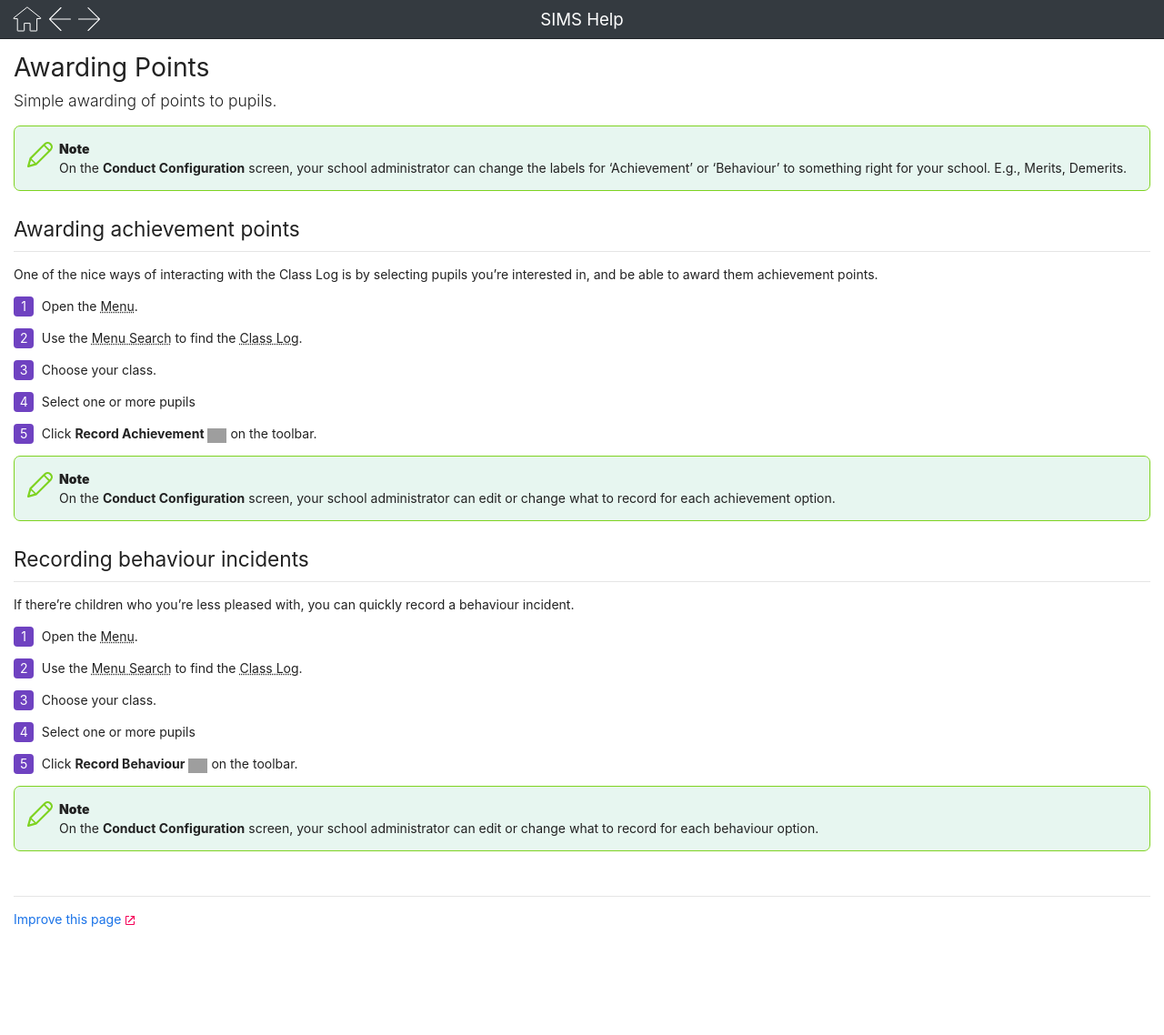
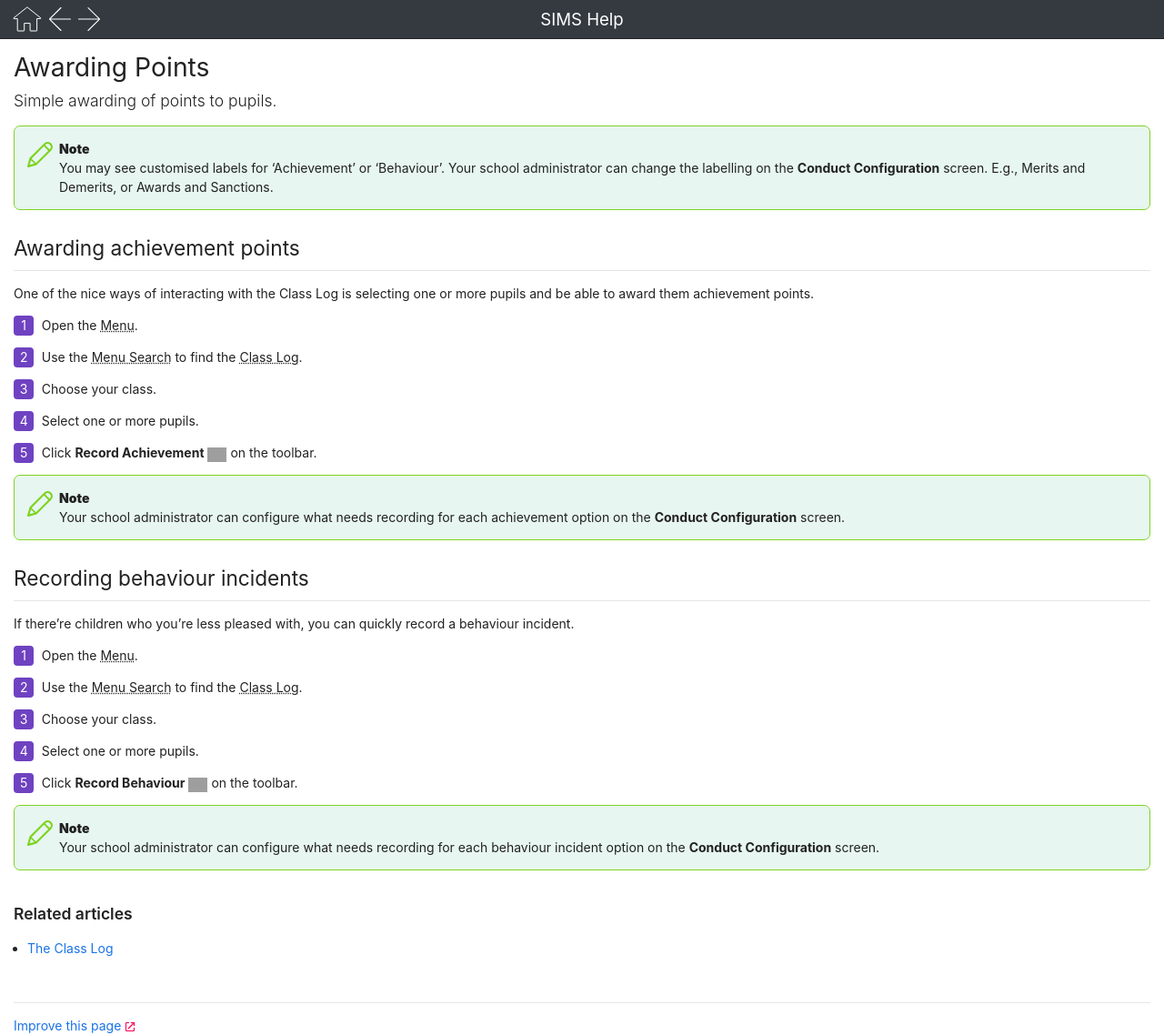
Before and after one commit to TrautsNottus/trautsnottus.github.io, a Jekyll site: the page built from _docs/classteacher/clog/conduct.md, in a window 1280 px wide. Shown: the whole page at 91% size. Built offline with Jekyll 4.4.1, drawn with Linux system fonts in a browser that asks for light colours; nearby versions of some CDN libraries; grey boxes are pictures that could not be loaded.

Commit message:
proofing

```diff
--- a/_docs/classteacher/clog/conduct.md
+++ b/_docs/classteacher/clog/conduct.md
@@ -4,20 +4,20 @@
 Simple awarding of points to pupils.
 {:.lead}
 
-> On the **Conduct Configuration** screen, your school administrator can change the labels for 'Achievement' or 'Behaviour' to something right for your school. E.g., Merits, Demerits.
+> You may see customised labels for ‘Achievement’ or ‘Behaviour’. Your school administrator can change the labelling on the **Conduct Configuration** screen. E.g., Merits and Demerits, or Awards and Sanctions.
 {: .note}
 
 ## Awarding achievement points
 
-One of the nice ways of interacting with the Class Log is by selecting pupils you're interested in, and be able to award them achievement points.
+One of the nice ways of interacting with the Class Log is selecting one or more pupils and be able to award them achievement points.
 
 1. Open the {% include glossarytooltip.html explain="Menu" %}.
-2. Use the {% include glossarytooltip.html explain="Menu Search" %} to find the {% include glossarytooltip.html explain="Class Log" page=page %}.
-3. Choose your class.
-4. Select one or more pupils
-5. Click **Record Achievement** {% include icon.html url="face-happy" title="Achievements" %} on the toolbar.
+1. Use the {% include glossarytooltip.html explain="Menu Search" %} to find the {% include glossarytooltip.html explain="Class Log" page=page %}.
+1. Choose your class.
+1. Select one or more pupils.
+1. Click **Record Achievement** {% include icon.html url="face-happy" title="Achievements" %} on the toolbar.
 
-> On the **Conduct Configuration** screen, your school administrator can edit or change what to record for each achievement option.
+> Your school administrator can configure what needs recording for each achievement option on the **Conduct Configuration** screen.
 {:.note}
 
 ## Recording behaviour incidents
@@ -27,8 +27,13 @@
 1. Open the {% include glossarytooltip.html explain="Menu" %}.
 2. Use the {% include glossarytooltip.html explain="Menu Search" %} to find the {% include glossarytooltip.html explain="Class Log" page=page %}.
 3. Choose your class.
-4. Select one or more pupils
+4. Select one or more pupils.
 5. Click **Record Behaviour** {% include icon.html url="face-sad" title="Behaviour" %} on the toolbar.
 
-> On the **Conduct Configuration** screen, your school administrator can edit or change what to record for each behaviour option.
+> Your school administrator can configure what needs recording for each behaviour incident option on the **Conduct Configuration** screen.
 {:.note}
+
+Related articles
+{:.related}
+
+* [The Class Log](index)
```
Also changed, not shown: _docs/classteacher/clog/dinner-register.md (+1 -0 lines), _docs/classteacher/clog/index.md (+13 -13 lines), _docs/classteacher/clog/take-register.md (+1 -0 lines).
